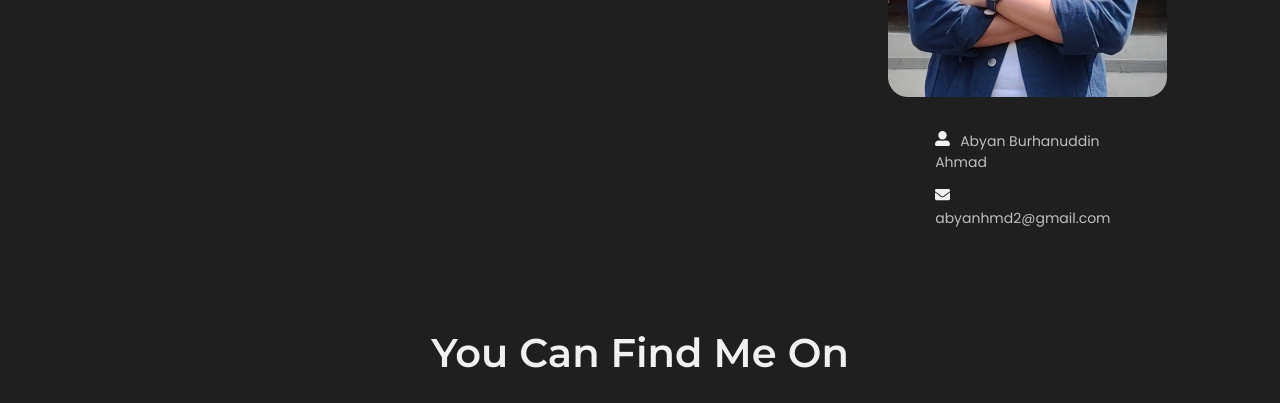
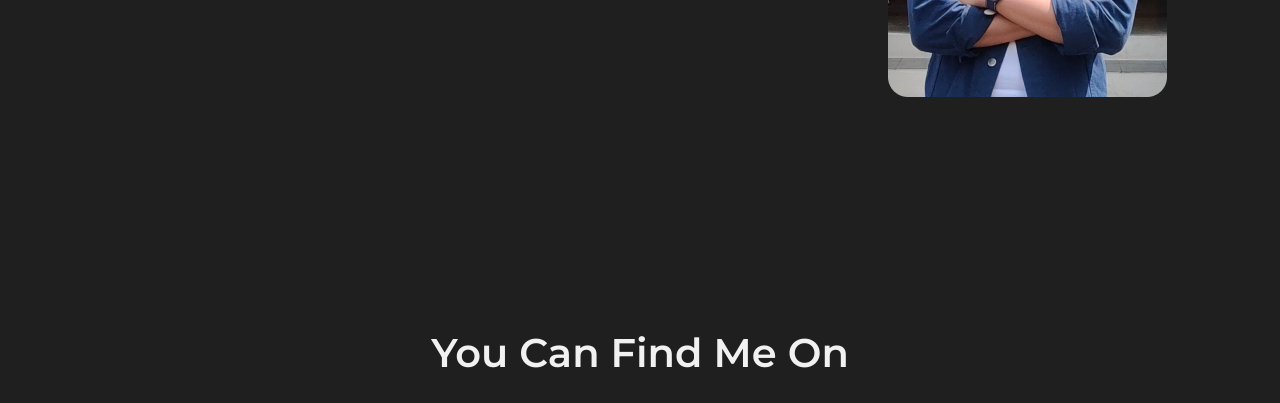
Before and after one commit to AbyanAhmad/AbyanAhmad.github.io, a plain HTML site: page index.html in a window 1280 px wide. Shown: the part 1140-1543 px from the top of the page. Drawn offline with Linux system fonts and the light colour scheme.

Commit message:
deleting profile & email

```diff
--- a/index.html
+++ b/index.html
@@ -42,14 +42,14 @@
                             <img class="profile-img-mobile" src="assets/profpic.png" alt="profil picture" />
                         </div>
                     </header>
-                    <section class="bio">
+                    <!--<section class="bio">
                         <p class="profile-title">
                             <i class="profile-icon txt-icon"></i>Abyan Burhanuddin Ahmad
                         </p>
                         <p class="profile-title">
                             <i class="email-icon txt-icon"></i>abyanhmd2@gmail.com
                         </p>
-                    </section>
+                    </section> -->
                 </article>
             </aside>
         </div>
```
